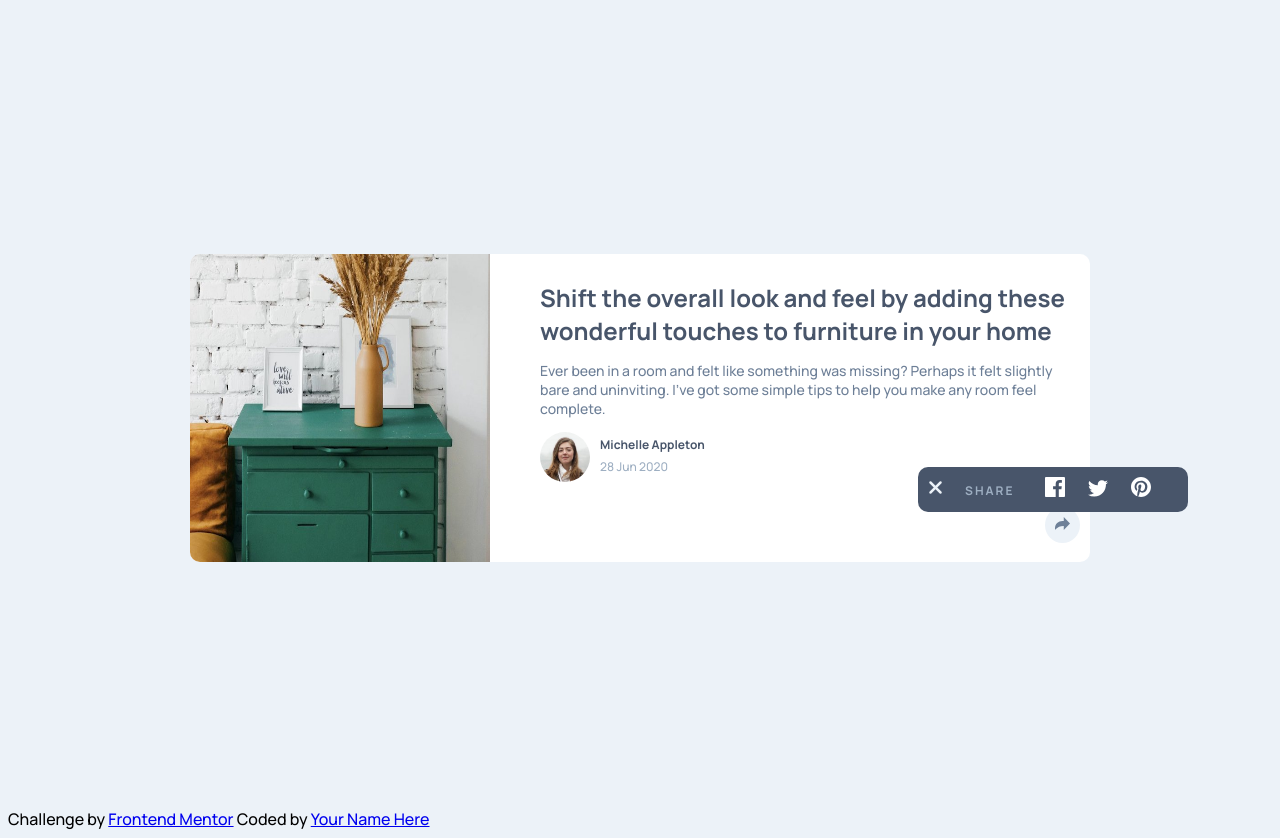
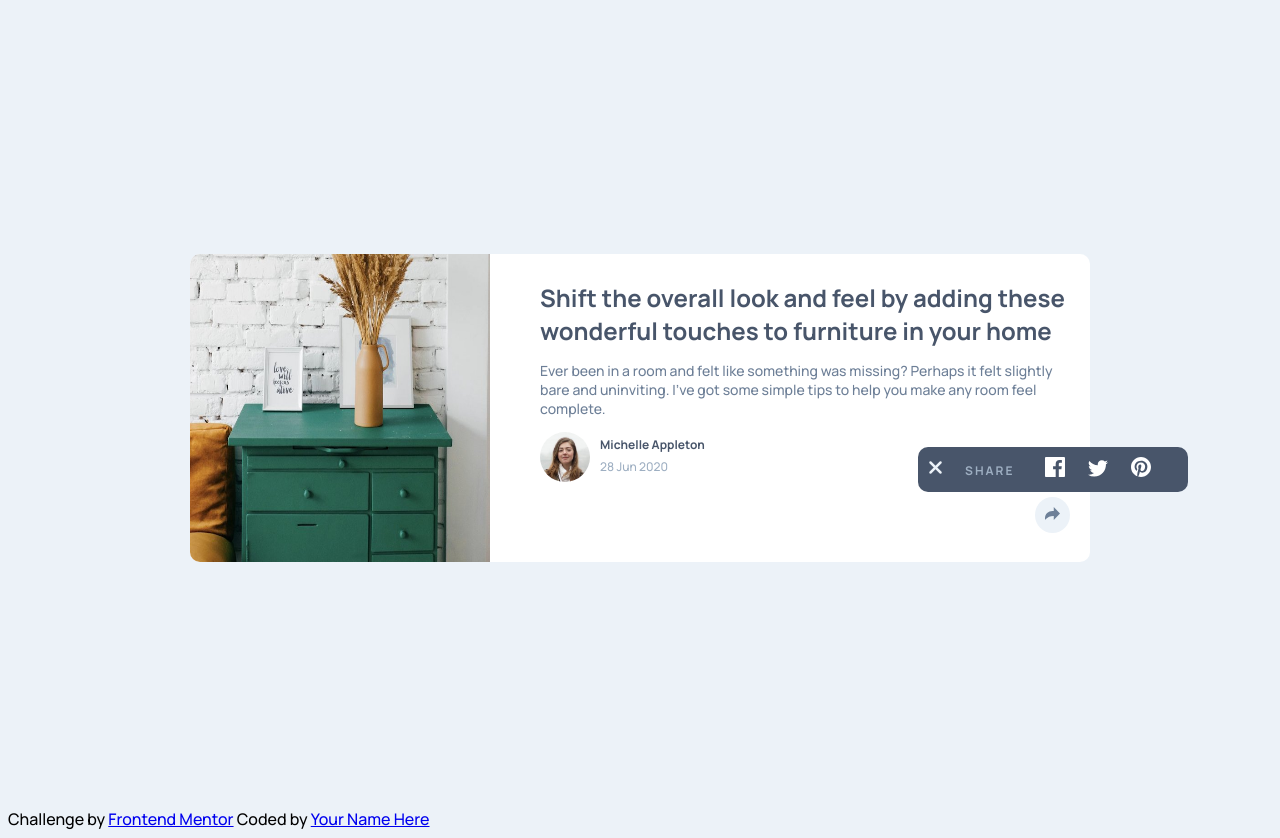
Before and after one commit to elic4vet/article-preview, a plain HTML site: page index.html in a window 1280 px wide. Both pictures are taken after a click on the button 1062 px from the left and 529 px from the top of the page. Drawn offline with Linux system fonts and the light colour scheme.

Commit message:
Update styles.css

```diff
--- a/src/styles.css
+++ b/src/styles.css
@@ -60,6 +60,7 @@ p {
 .main-img {
   width: 100%;
   height: 100%;
+  display: block;
   border-top-left-radius: 10px;
   border-bottom-left-radius: 10px;
 }
@@ -104,6 +105,9 @@ p {
   margin-top: 20px;
   cursor: pointer;
   float: right;
+  position: relative;
+  right: 10px;
+  top: -10px;
 }
 
 .share:hover {
@@ -125,7 +129,7 @@ p {
   padding: 0 10px 0 10px;
   position: relative;
   left: 70%;
-  top: -40px;
+  top: -60px;
 }
 
 .share__wrapper p {
```
